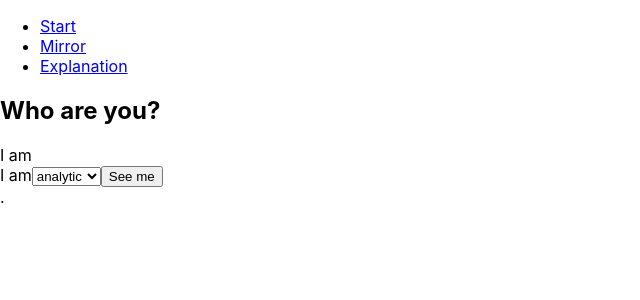
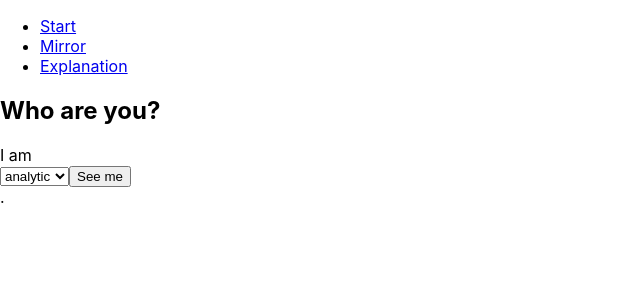
Before and after one commit to TransparencyTango/tangorithm, a React (Create React App) app in the folder frontend/: page / in a window 1280 px wide. Shown: the top 300 px of the page, without its empty margins (0-640 px from the left). Built offline with nearby package versions, Linux system fonts and the light colour scheme.

Commit message:
add dropdown menu and save selection

```diff
--- a/frontend/src/App.js
+++ b/frontend/src/App.js
@@ -12,14 +12,22 @@ class AppRouter extends Component {
   constructor() {
     super();
     this.state = {
-      person: "unknown"
+      person: "unknown",
+      //mentalStat: "unknown"
     }
+    this.stat = "unknown";
 
     this.receivePersonData = this.receivePersonData.bind(this);
+    this.setMentalStat = this.setMentalStat.bind(this);
   }
 
   receivePersonData = (personValue) => {
       this.setState({person: personValue});
+  }
+
+  setMentalStat = (mentalStat) => {
+        this.stat = mentalStat;
+        //this.setState({mentalStat: mentalStat});
   }
 
   render() {
@@ -40,7 +48,7 @@ class AppRouter extends Component {
             </ul>
           </nav>
 
-          <Route path="/" exact component={Start} />
+          <Route path="/" exact component={() => <Start setMentalStat={this.setMentalStat}/>} />
           <Route
                 path="/mirror"
                 component={() => <Mirror  person={this.state.person}/>}
--- a/frontend/src/startPage.js
+++ b/frontend/src/startPage.js
@@ -1,43 +1,50 @@
 import React from 'react';
+import {Redirect} from "react-router-dom";
 
-export const Start = (props) =>
-    <React.Fragment>
-        <h2>Who are you?</h2>
-        <div>I am </div>
-        <AskUserAttributes/>
-        <div>.</div>
-    </React.Fragment>;
+class Start extends React.Component {
 
-class AskUserAttributes extends React.Component {
     constructor(props) {
         super(props);
-    this.state = {value: 'analytic'};
+
+        this.state = {
+                mentalStat: 'analytic',
+                toMirror: false};
 
         this.handleChange = this.handleChange.bind(this);
         this.handleSubmit = this.handleSubmit.bind(this);
     }
 
     handleChange(event) {
-    this.setState({value: event.target.value});
+        this.setState({mentalStat: event.target.value});
     }
 
     handleSubmit(event) {
-    //alert('You are ' + this.state.value);
+        this.props.setMentalStat(event.target.value);
+        this.setState({toMirror: true});
         event.preventDefault();
     }
 
   render() {
+    if (this.state.toMirror) {
+        return (<Redirect to="mirror/" />);
+    }
+
     return (
+        <React.Fragment>
+            <h2>Who are you?</h2>
+            <div>I am </div>
             <form onSubmit={this.handleSubmit}>
                 <label>
-            I am
-            <select value={this.state.value} onChange={this.handleChange}>
+                    <select value={this.state.mentalStat} onChange={this.handleChange}>
                         <option value="analytic">analytic</option>
                         <option value="creative">creative</option>
                     </select>
                 </label>
                 <input type="submit" value="See me" />
             </form>
+            <div>.</div>
+        </React.Fragment>
     );
   }
 }
+export {Start};
```
Lines whose indentation alone changed are shown as unchanged.
